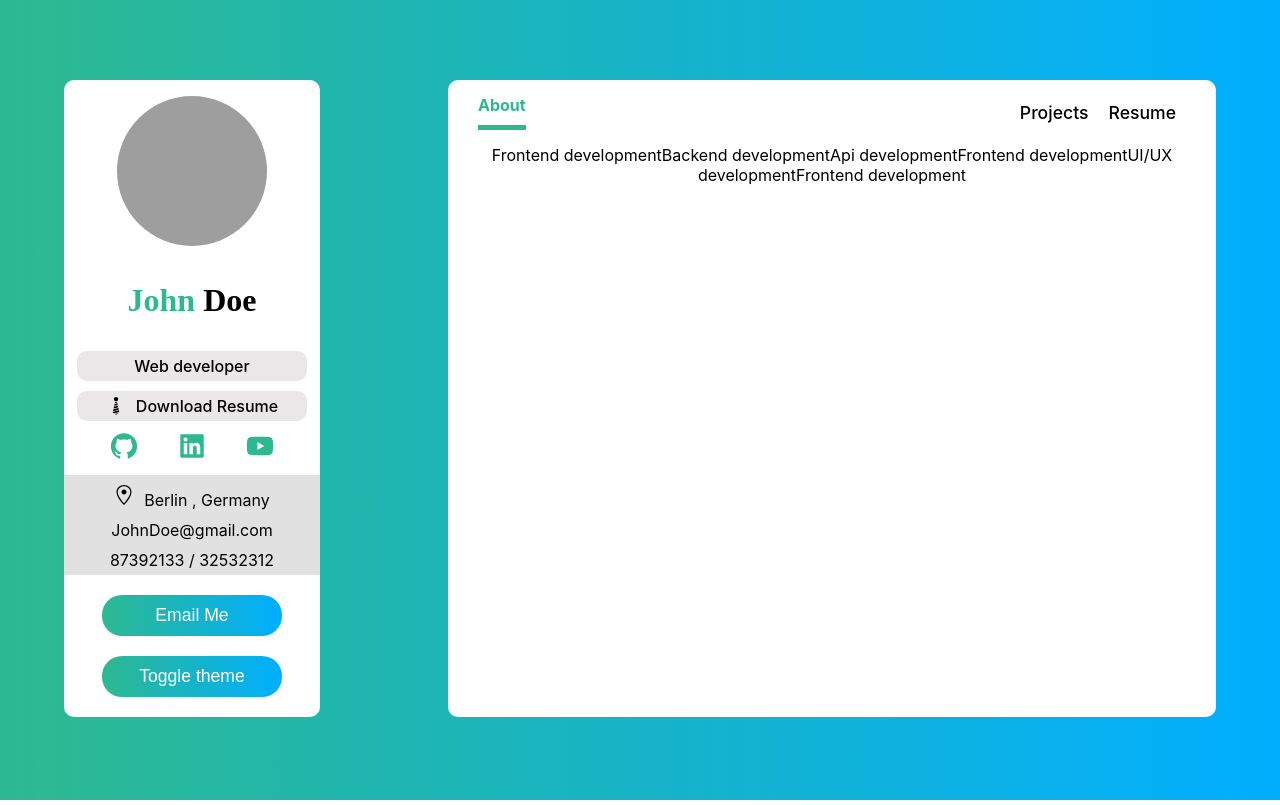
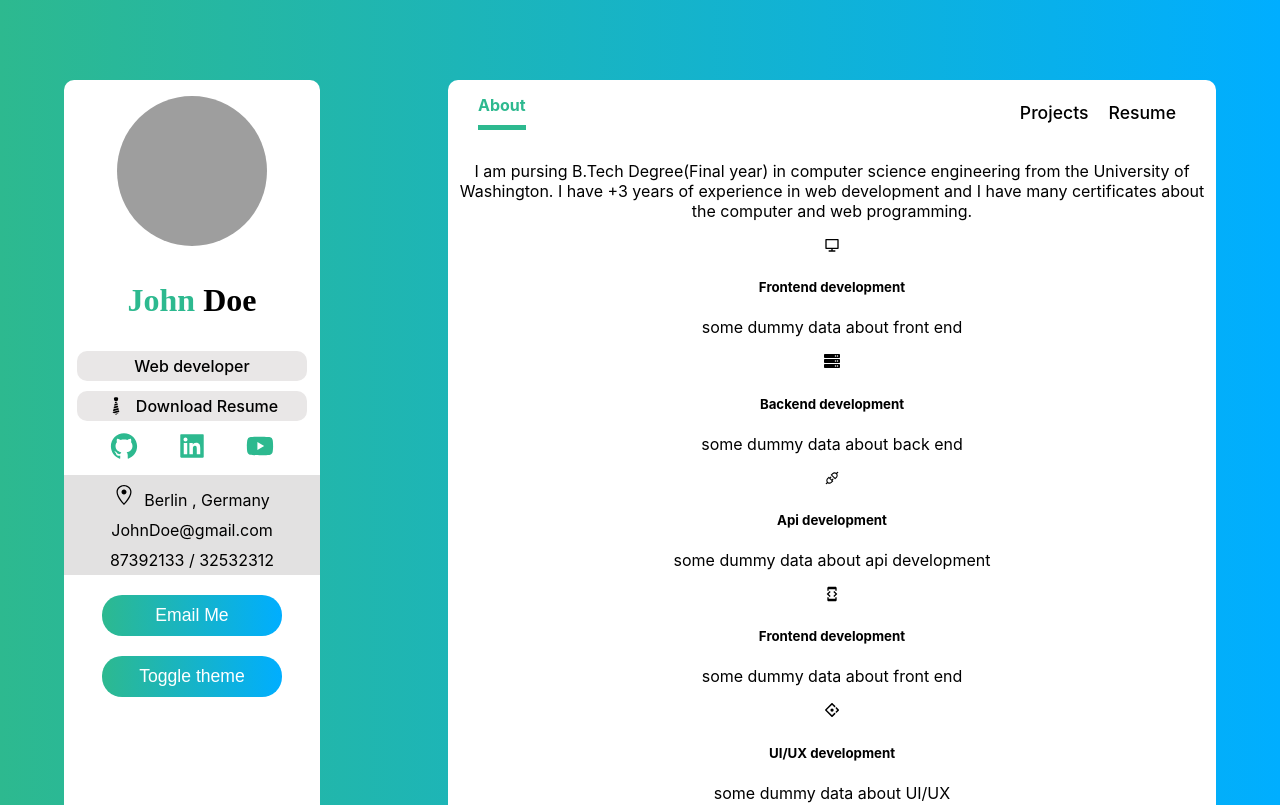
Before and after one commit to ramin709/Portfolio, a Next.js app in the folder portfolio/: page / in a window 1280 px wide. Shown: the top 805 px of the page. Built offline with nearby package versions, Linux system fonts and the light colour scheme; grey boxes are pictures that could not be loaded.

Commit message:
Services
Api about services developed and ServiceCard component created

```diff
--- /dev/null
+++ b/portfolio/components/ServiceCard/ServiceCard.tsx
@@ -0,0 +1,23 @@
+import React, { FunctionComponent } from 'react'
+import { IServices } from '../../type'
+import {IconType} from 'react-icons'
+
+type ServiceCardProps = {
+    service: IServices,
+    Icon: IconType
+}
+
+const ServiceCard: FunctionComponent<ServiceCardProps> = ({service , Icon}) => {
+
+
+    return (
+
+    <div>
+        <Icon />
+        <h5>{service.title}</h5>
+        <p>{service.about}</p>
+    </div>
+  )
+}
+
+export default ServiceCard
--- a/portfolio/pages/api/hello.tsx
+++ /dev/null
@@ -1,5 +0,0 @@
-// Next.js API route support: https://nextjs.org/docs/api-routes/introduction
-
-export default function handler(req, res) {
-  res.status(200).json({ name: 'John Doe' })
-}
--- /dev/null
+++ b/portfolio/pages/api/services.ts
@@ -0,0 +1,6 @@
+import { NextApiRequest, NextApiResponse } from "next";
+import { servieces } from "../../data";
+
+export default async(req: NextApiRequest , res: NextApiResponse) => {
+    res.status(200).json(servieces);
+}
--- a/portfolio/pages/index.tsx
+++ b/portfolio/pages/index.tsx
@@ -1,12 +1,37 @@
+import { GetStaticPropsContext } from 'next'
 import React from 'react'
-import {servieces} from '../data'
+import ServiceCard from '../components/ServiceCard/ServiceCard'
+import { IServices } from '../type'
+import { RiComputerLine } from 'react-icons/ri'
+import { FaServer } from 'react-icons/fa'
+import { AiOutlineAntDesign, AiOutlineApi } from 'react-icons/ai'
+import { MdDeveloperMode } from 'react-icons/md'
 
-const index = () => {
+const index = ({ services }) => {
+  const Icons = [RiComputerLine, FaServer, AiOutlineApi, MdDeveloperMode, AiOutlineAntDesign, RiComputerLine]
   return (
     <div>
-      {servieces.map((service , index) => (<span key={index}>{service.title}</span>))}
+      <p>I am pursing B.Tech Degree(Final year) in computer science engineering from the University of Washington.
+        I have +3 years of experience in web development and I have many certificates about the computer and web programming.
+      </p>
+      <div>
+        {
+          services.map((service: IServices, index: number) => <ServiceCard Icon={Icons[index]} service={service} />)
+        }
+      </div>
     </div>
   )
 }
 
 export default index
+
+export const getStaticProps = async (context: GetStaticPropsContext) => {
+  const res = await fetch('http://localhost:3000/api/services');
+  const data = await res.json();
+
+  return {
+    props: {
+      services: data
+    }
+  }
+}
```
